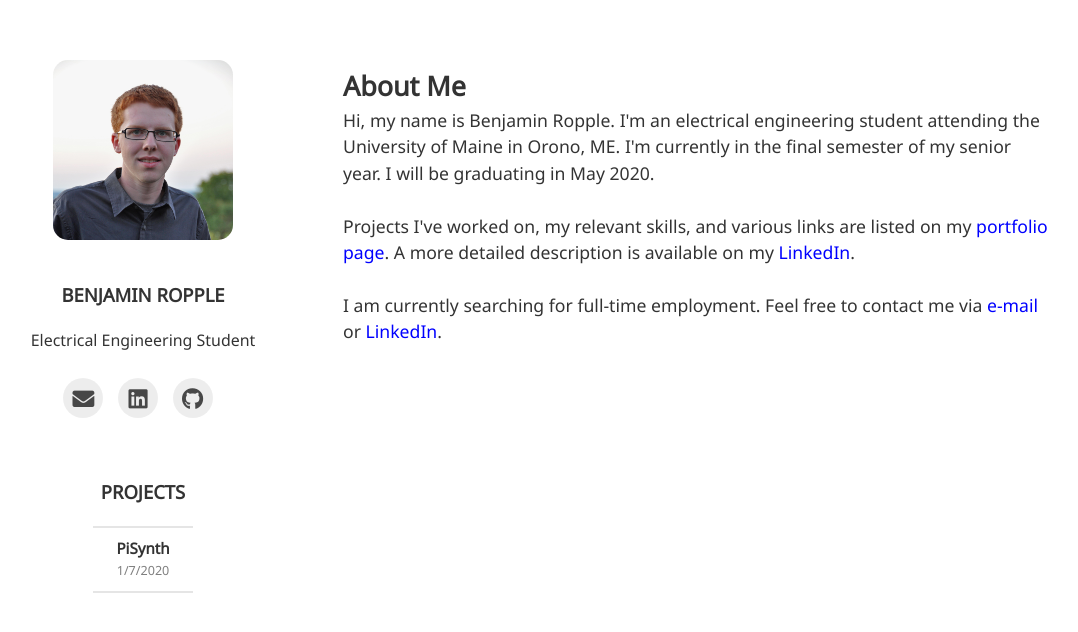
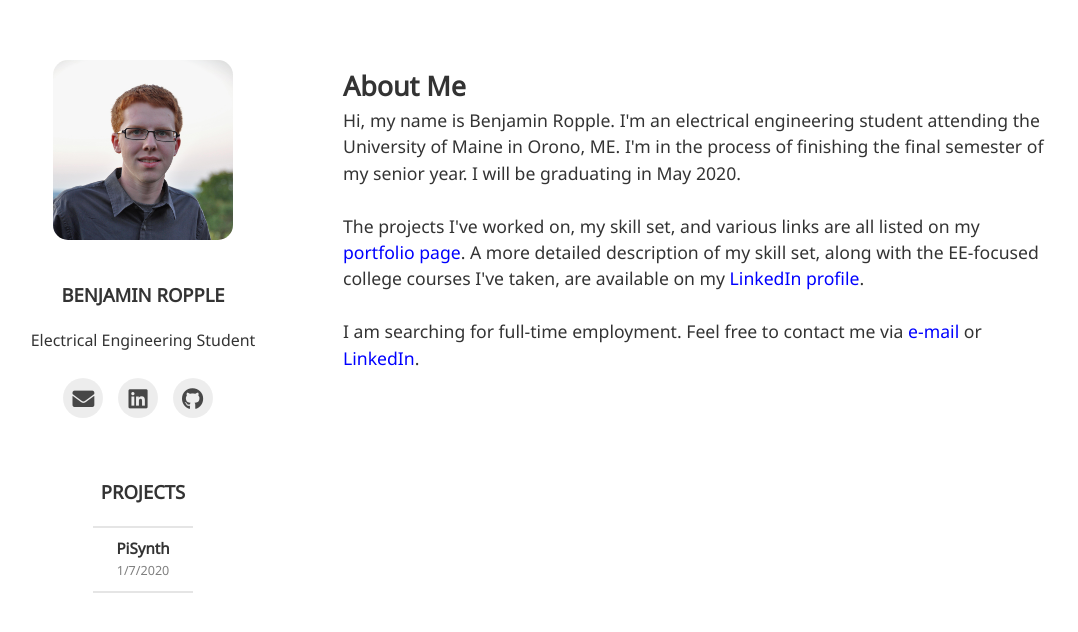
Before and after one commit to bropple/bropple.github.io, a Jekyll site: the page built from index.html, in a window 1280 px wide. Shown: the top 632 px of the page, without its empty margins (127-1205 px from the left). Built offline with Jekyll 4.4.1, drawn with Linux system fonts in a browser that asks for light colours; nearby versions of some CDN libraries; some web fonts are replaced; the list of posts is cut into pages by our own code.

Commit message:
Edited the home page text.

```diff
--- a/_layouts/home.html
+++ b/_layouts/home.html
@@ -22,15 +22,15 @@ layout: default
 
             <h2> About Me </h2>
 
-            Hi, my name is Benjamin Ropple.  I'm an electrical engineering student attending the University of Maine in Orono, ME.  I'm currently in the final semester of my senior year. I will be graduating in May 2020.
+            Hi, my name is Benjamin Ropple.  I'm an electrical engineering student attending the University of Maine in Orono, ME.  I'm in the process of finishing the final semester of my senior year. I will be graduating in May 2020.
 
             <br/><br/>
 
-            Projects I've worked on, my relevant skills, and various links are listed on my <a class="plink" href="{{ site.url }}/portfolio"  >portfolio page</a>. A more detailed description is available on my <a class="plink" href="https://www.linkedin.com/in/benjamin-ropple-66aaa1124/" target="_blank">LinkedIn</a>.
+           The projects I've worked on, my skill set, and various links are all listed on my <a class="plink" href="{{ site.url }}/portfolio"  >portfolio page</a>. A more detailed description of my skill set, along with the EE-focused college courses I've taken, are available on my <a class="plink" href="https://www.linkedin.com/in/benjamin-ropple-66aaa1124/" target="_blank">LinkedIn profile</a>.
 
             <br/><br/>
 
-            I am currently searching for full-time employment. Feel free to contact me via  <a class="plink" href="mailto:ben.ropple@gmail.com"  >e-mail </a>  or <a class="plink" href="https://www.linkedin.com/in/benjamin-ropple-66aaa1124/" target="_blank">LinkedIn</a>.
+            I am searching for full-time employment. Feel free to contact me via  <a class="plink" href="mailto:ben.ropple@gmail.com"  >e-mail </a>  or <a class="plink" href="https://www.linkedin.com/in/benjamin-ropple-66aaa1124/" target="_blank">LinkedIn</a>.
 
      </p>
 
```
Also changed, not shown: 2 other files.
